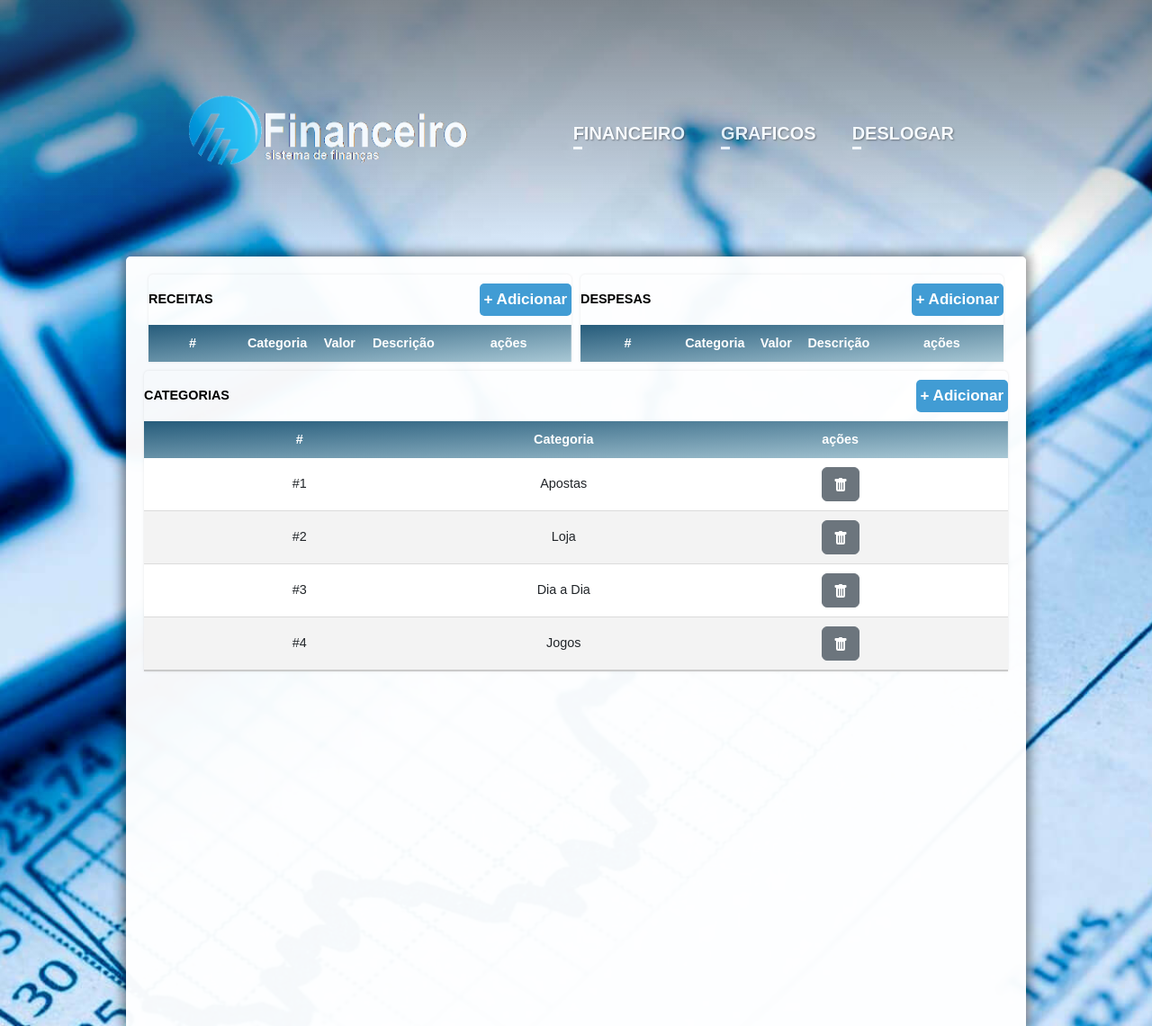
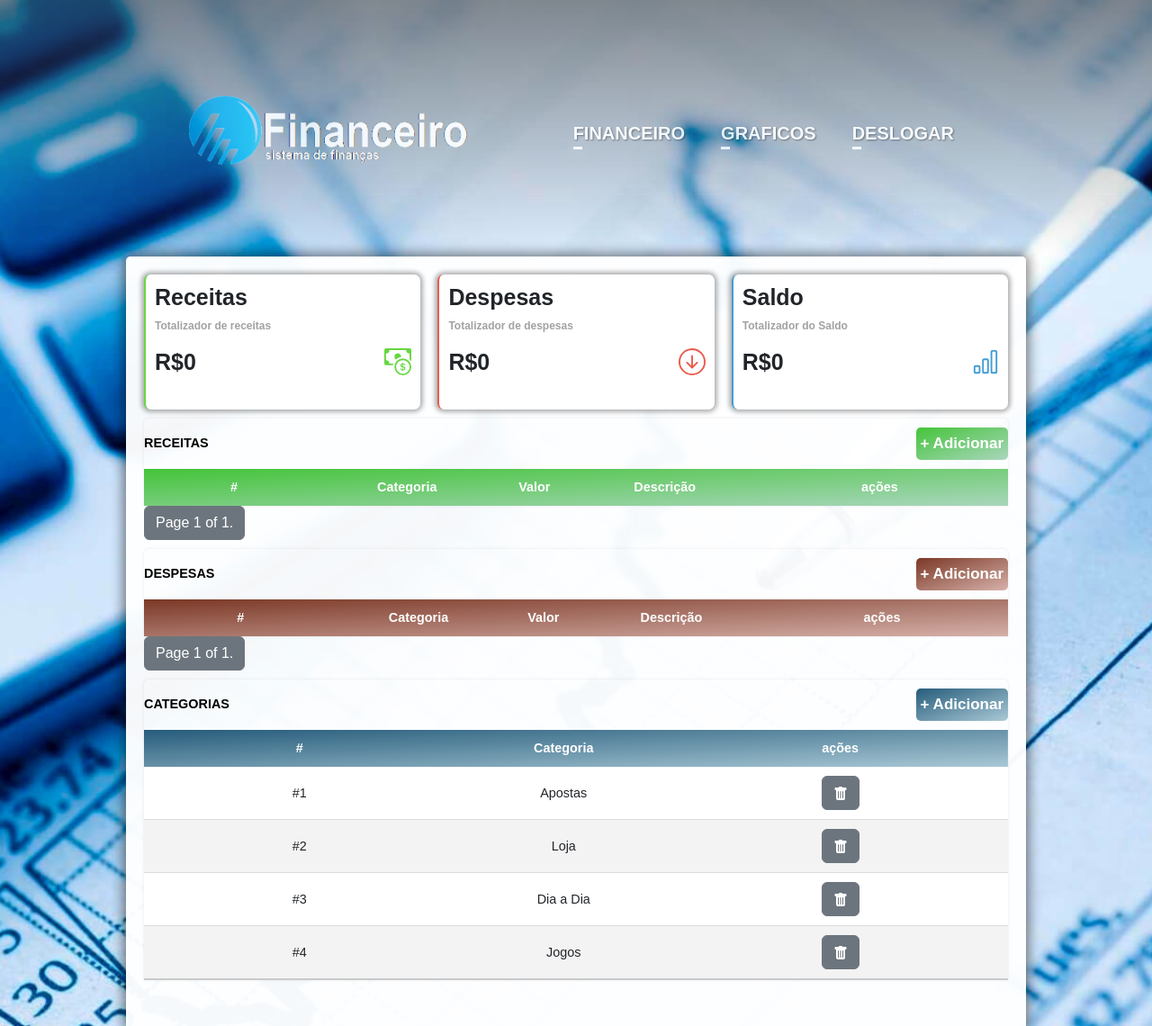
Before and after one commit to agildojunior/FinanceiroProjetoDjango, a Django app: page /auth/inicio/ in a window 1280 px wide. Shown: the whole page at 90% size. Run offline with Django 4.2, Linux system fonts and the light colour scheme; a user stored in the database is signed in; data comes from the database, SQL or seed files in the repository; both versions use the stored data as it was after the commit; lists and menus that the app fills with data are empty; some libraries are stand-ins or nearby versions.

Commit message:
Paginação nas tabelas

```diff
--- a/main/templates/inicio/inicio.html
+++ b/main/templates/inicio/inicio.html
@@ -114,21 +114,55 @@
     <div class="Backgroundimg">
         {% include 'components/navbar.html' %}
         <div class="container-principal">
-            <div class="tabelas">
+            <div class="cardsfin">
+                <div class="cardFinancas" style="border-left: solid 2px rgb(102, 215, 65);">
+                    <h2>Receitas</h2>
+                    <p>Totalizador de receitas</p>
+                    <div class="cardFinancasContador">
+                        <h2>R${{totalreceita}}</h2>
+                        <svg xmlns="http://www.w3.org/2000/svg" width="30" height="30" fill="rgb(102, 215, 65)" class="bi bi-cash-coin" viewBox="0 0 16 16">
+                            <path fill-rule="evenodd" d="M11 15a4 4 0 1 0 0-8 4 4 0 0 0 0 8zm5-4a5 5 0 1 1-10 0 5 5 0 0 1 10 0z"/>
+                            <path d="M9.438 11.944c.047.596.518 1.06 1.363 1.116v.44h.375v-.443c.875-.061 1.386-.529 1.386-1.207 0-.618-.39-.936-1.09-1.1l-.296-.07v-1.2c.376.043.614.248.671.532h.658c-.047-.575-.54-1.024-1.329-1.073V8.5h-.375v.45c-.747.073-1.255.522-1.255 1.158 0 .562.378.92 1.007 1.066l.248.061v1.272c-.384-.058-.639-.27-.696-.563h-.668zm1.36-1.354c-.369-.085-.569-.26-.569-.522 0-.294.216-.514.572-.578v1.1h-.003zm.432.746c.449.104.655.272.655.569 0 .339-.257.571-.709.614v-1.195l.054.012z"/>
+                            <path d="M1 0a1 1 0 0 0-1 1v8a1 1 0 0 0 1 1h4.083c.058-.344.145-.678.258-1H3a2 2 0 0 0-2-2V3a2 2 0 0 0 2-2h10a2 2 0 0 0 2 2v3.528c.38.34.717.728 1 1.154V1a1 1 0 0 0-1-1H1z"/>
+                            <path d="M9.998 5.083 10 5a2 2 0 1 0-3.132 1.65 5.982 5.982 0 0 1 3.13-1.567z"/>
+                        </svg>
+                    </div>
+                </div>
+                <div class="cardFinancas" style="border-left: solid 2px rgb(235, 89, 75);">
+                    <h2>Despesas</h2>
+                    <p>Totalizador de despesas</p>
+                    <div class="cardFinancasContador">
+                        <h2>R${{totaldespesa}}</h2>
+                        <svg xmlns="http://www.w3.org/2000/svg" width="30" height="30" fill="rgb(235, 89, 75)" class="bi bi-arrow-down-circle" viewBox="0 0 16 16">
+                            <path fill-rule="evenodd" d="M1 8a7 7 0 1 0 14 0A7 7 0 0 0 1 8zm15 0A8 8 0 1 1 0 8a8 8 0 0 1 16 0zM8.5 4.5a.5.5 0 0 0-1 0v5.793L5.354 8.146a.5.5 0 1 0-.708.708l3 3a.5.5 0 0 0 .708 0l3-3a.5.5 0 0 0-.708-.708L8.5 10.293V4.5z"/>
+                        </svg>
+                    </div>
+                </div>
+                <div class="cardFinancas">
+                    <h2>Saldo</h2>
+                    <p>Totalizador do Saldo</p>
+                    <div class="cardFinancasContador">
+                        <h2>R${{saldo}}</h2>
+                        <svg xmlns="http://www.w3.org/2000/svg" width="30" height="30" fill="#419cd4" class="bi bi-bar-chart" viewBox="0 0 16 16">
+                            <path d="M4 11H2v3h2v-3zm5-4H7v7h2V7zm5-5v12h-2V2h2zm-2-1a1 1 0 0 0-1 1v12a1 1 0 0 0 1 1h2a1 1 0 0 0 1-1V2a1 1 0 0 0-1-1h-2zM6 7a1 1 0 0 1 1-1h2a1 1 0 0 1 1 1v7a1 1 0 0 1-1 1H7a1 1 0 0 1-1-1V7zm-5 4a1 1 0 0 1 1-1h2a1 1 0 0 1 1 1v3a1 1 0 0 1-1 1H2a1 1 0 0 1-1-1v-3z"/>
+                        </svg>
+                    </div>
+                </div>
+            </div>
 
-                <div class="divtabela">
+            <div class="divtabela" style="width: 100%; padding-top: 10px;">
                 <table class='contenttable'>
                     <thead>
                         <tr style="color:rgb(0, 0, 0);">
                             <th style="text-align: start;">RECEITAS</th>
                             <th></th><th></th><th></th>
                             <th style="text-align: end;">
-                                    <a type="button" class="btnadd" data-bs-toggle="modal" data-bs-target="#ModalReceita">
+                                <a style="background: linear-gradient(to bottom right, rgb(68, 196, 57), rgb(170, 214, 190));" type="button" class="btnadd" data-bs-toggle="modal" data-bs-target="#ModalReceita">
                                     + Adicionar
                                 </a>
                             </th>
                         </tr>
-                            <tr style="background: linear-gradient(to bottom right, rgb(38, 92, 123), rgb(170, 201, 214));">
+                        <tr style="background: linear-gradient(to bottom right, rgb(68, 196, 57), rgb(170, 214, 190));">
                             <th>#</th>
                             <th>Categoria</th>
                             <th>Valor</th>
@@ -154,9 +188,24 @@
                         {% endfor %}
                     </tbody>
                 </table>
+                <div class="pagination">
+                    <span class="step-links">
+                        {% if receitas.has_previous %}
+                            <a class="btn btn-secondary" href="?page=1">&laquo; Primeira Pagina</a>
+                            <a class="btn btn-secondary" href="?page={{ receitas.previous_page_number }}">Anterior</a>
+                        {% endif %}
+                        <span class="btn btn-secondary">
+                            Page {{ receitas.number }} of {{ receitas.paginator.num_pages }}.
+                        </span>
+                        {% if receitas.has_next %}
+                            <a class="btn btn-secondary" href="?page={{ receitas.next_page_number }}">Proxima</a>
+                            <a class="btn btn-secondary" href="?page={{ receitas.paginator.num_pages }}">Ultima Pagina &raquo;</a>
+                        {% endif %}
+                    </span>
+                </div>
             </div>
 
-                <div class="divtabela">
+            <div class="divtabela" style="width: 100%; padding-top: 10px;">
                 <table class='contenttable'>
                     <thead>
                         <tr style="color:rgb(0, 0, 0);">
@@ -164,12 +213,12 @@
                             <th style="text-align: start;">DESPESAS</th>
                             <th></th><th></th><th></th>
                             <th style="text-align: end;">
-                                    <a type="button" class="btnadd" data-bs-toggle="modal" data-bs-target="#ModalDespesas">
+                                <a style="background: linear-gradient(to bottom right, rgb(123, 56, 38), rgb(214, 177, 170));" type="button" class="btnadd" data-bs-toggle="modal" data-bs-target="#ModalDespesas">
                                     + Adicionar
                                 </a>
                             </th>
                         </tr>
-                            <tr style="background: linear-gradient(to bottom right, rgb(38, 92, 123), rgb(170, 201, 214));">
+                        <tr style="background: linear-gradient(to bottom right, rgb(123, 56, 38), rgb(214, 177, 170));">
                             <th>#</th>
                             <th>Categoria</th>
                             <th>Valor</th>
@@ -195,8 +244,21 @@
                         {% endfor %}
                     </tbody>
                 </table>
+                <div class="pagination">
+                    <span class="step-links">
+                        {% if despesas.has_previous %}
+                            <a class="btn btn-secondary" href="?page=1">&laquo; Primeira Pagina</a>
+                            <a class="btn btn-secondary" href="?page={{ despesas.previous_page_number }}">Anterior</a>
+                        {% endif %}
+                        <span class="btn btn-secondary" >
+                            Page {{ despesas.number }} of {{ despesas.paginator.num_pages }}.
+                        </span>
+                        {% if despesas.has_next %}
+                            <a class="btn btn-secondary" href="?page={{ despesas.next_page_number }}">Proxima</a>
+                            <a class="btn btn-secondary" href="?page={{ despesas.paginator.num_pages }}">Ultima Pagina &raquo;</a>
+                        {% endif %}
+                    </span>
                 </div>
-
             </div>
 
             <div class="divtabela" style="width: 100%; padding-top: 10px;">
@@ -206,7 +268,7 @@
                             <th style="text-align: start;">CATEGORIAS</th>
                             <th></th>
                             <th style="text-align: end;">
-                                <a type="button" class="btnadd" data-bs-toggle="modal" data-bs-target="#ModalCategoria">
+                                <a style="background: linear-gradient(to bottom right, rgb(38, 92, 123), rgb(170, 201, 214));" type="button" class="btnadd" data-bs-toggle="modal" data-bs-target="#ModalCategoria">
                                     + Adicionar
                                 </a>
                             </th>
@@ -239,6 +301,38 @@
     </div>
 </body>
 <style>
+.cardsfin{
+    width: 100%;
+    display: flex;
+    justify-content: space-between;
+}
+.cardFinancas{
+    border-radius: 7px;
+    display: flex;
+    flex-direction: column;
+    background-color: white;
+    padding: 10px;
+    width: 32%;
+    height: 150px;
+    text-align:left;
+    -webkit-box-shadow: 0px 0px 5px 3px rgba(0, 0, 0, 0.3);
+    box-shadow: 0px 0px 5px 3px rgba(0,0,0,0.3);
+    border-left: solid 2px #419cd4;
+}
+.cardFinancas h2{
+    font-size: 25px;
+    font-weight: bold;
+}
+.cardFinancas p{
+    font-size: 12px;
+    font-weight: bold;
+    color: #a2a2a2;
+}
+.cardFinancasContador{
+    width: 100%;
+    display: flex;
+    justify-content: space-between;
+}
 .divprincipal{
     margin: 0;
     padding: 0;
@@ -333,11 +427,6 @@
     font-weight: bold;
     color: #009879;
 }
-.tabelas{
-    width: 100%;
-    display: flex;
-    justify-content: space-around
-}
 .divtabela{
     width: 470px;
 }
@@ -350,7 +439,7 @@
     padding: 5px;
 }
 .btnadd:hover{
-    color: white;
+    color: rgb(210, 210, 210);
     background-color: #17bfe5;
 }
 /*---------------------------------- fim tabela -------------------------------*/
--- a/main/views.py
+++ b/main/views.py
@@ -4,6 +4,8 @@ from django.contrib.auth.models import User
 from django.contrib.auth import authenticate, login, logout
 from django.contrib.auth.decorators import login_required
 from.models import Categoria, Despesa, Receita
+from django.core.paginator import Paginator
+from django.shortcuts import render
 
 
 def cadastro(request):
@@ -46,9 +48,27 @@ def inicio(request):
     categorias = Categoria.objects.all
     despesas = Despesa.objects.filter( user = request.user )
     receitas = Receita.objects.filter( user = request.user )
-    return render(request, 'inicio/inicio.html',{'despesas':despesas,'receitas':receitas,'categorias':categorias})
+    totalreceita = 0
+    totaldespesa = 0
+    for receit in receitas:
+        totalreceita += receit.valor
+    for despes in despesas:
+        totaldespesa += despes.valor
+
+    # --- paginação ---
+    paginator1 = Paginator(receitas, 7)
+    paginator2 = Paginator(despesas, 7)
+
+    page_number = request.GET.get('page')
+
+    page_obj1 = paginator1.get_page(page_number)
+    page_obj2 = paginator2.get_page(page_number)
+
+    # --- /paginação ---
+    return render(request, 'inicio/inicio.html',{'despesas':page_obj2,'receitas':page_obj1,'categorias':categorias,'totalreceita':totalreceita,'totaldespesa':totaldespesa,'saldo':totalreceita-totaldespesa})
 
 
+@login_required(login_url="/auth/login/")
 def grafico(request):
     categorias = Categoria.objects.all
     despesas = Despesa.objects.filter( user = request.user )
```
Also changed, not shown: db.sqlite3. Lines whose indentation alone changed are shown as unchanged.
